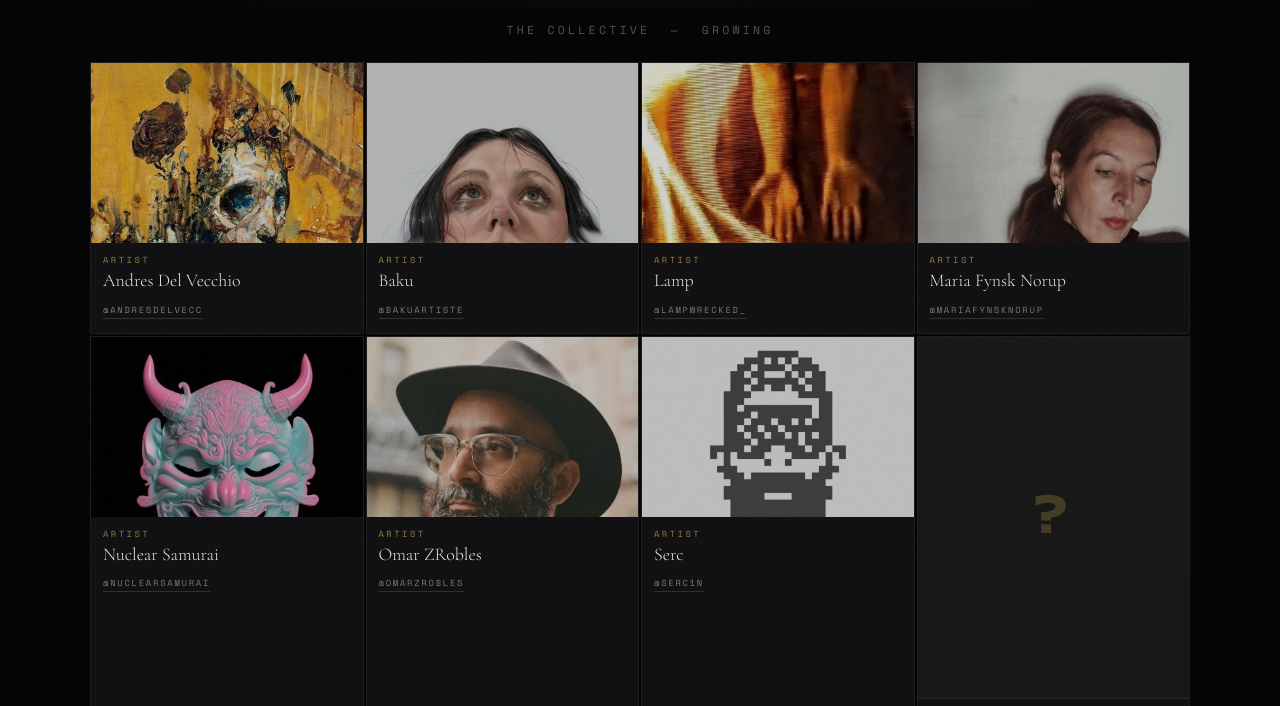
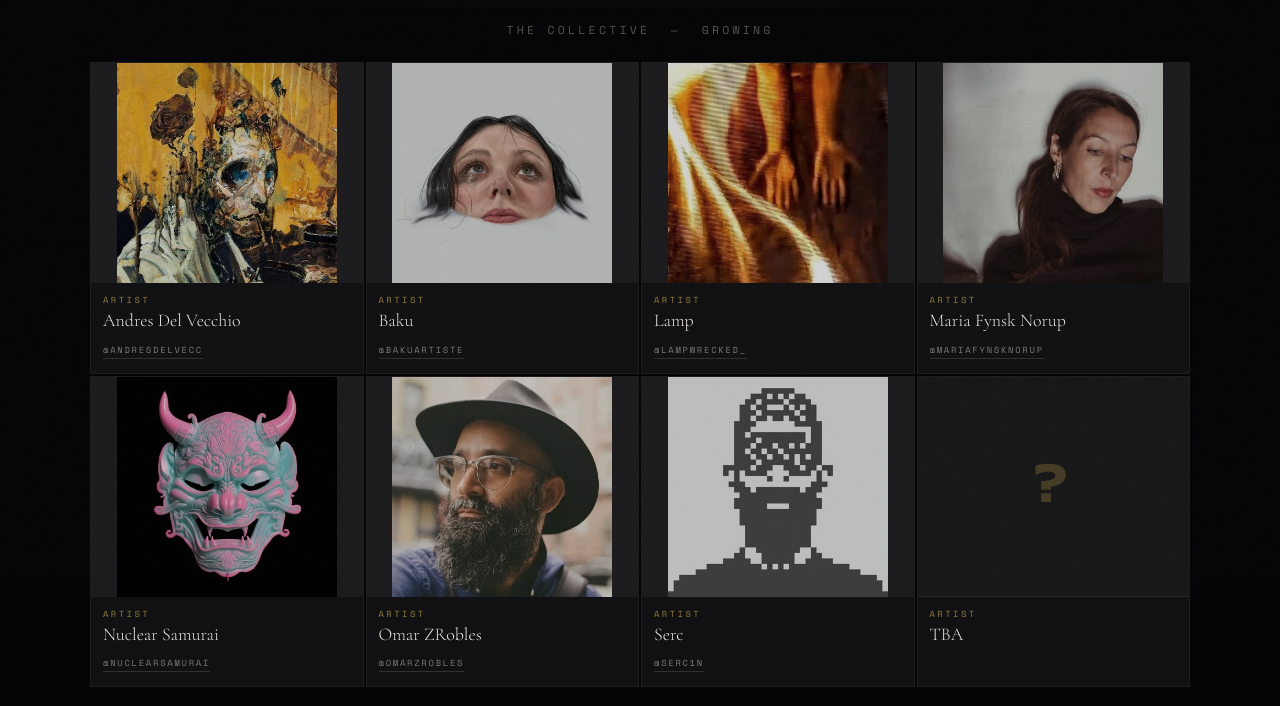
Before and after one commit to shills81/Shills, a plain HTML site: page collabs.html in a window 1280 px wide. Shown: the part 222-928 px from the top of the page. Drawn offline with nearby package versions, Linux system fonts and the light colour scheme.

Commit message:
Fix artist card thumbnails and TBD placeholder
- Switch image wrap to object-fit:contain so full images show without cropping
- TBA placeholder height matches image cards
- Rename TBD to TBA

Co-Authored-By: Claude Sonnet 4.6 <noreply@anthropic.com>

```diff
--- a/collabs.html
+++ b/collabs.html
@@ -72,12 +72,12 @@ nav{position:fixed;top:0;left:0;right:0;z-index:50;padding:28px clamp(20px,4vw,4
 .collab-card:hover::before{opacity:1;}
 
 /* Image slot */
-.collab-img-wrap{position:relative;overflow:hidden;height:clamp(130px,15vw,180px);width:100%;}
-.collab-img-wrap img{width:100%;height:100%;object-fit:cover;object-position:center top;display:block;filter:brightness(.82) grayscale(.15);transition:filter .5s,transform .7s;-webkit-user-drag:none;user-drag:none;-webkit-user-select:none;user-select:none;pointer-events:auto;}
+.collab-img-wrap{position:relative;overflow:hidden;height:clamp(160px,18vw,220px);width:100%;background:var(--mist);}
+.collab-img-wrap img{width:100%;height:100%;object-fit:contain;object-position:center center;display:block;filter:brightness(.82) grayscale(.15);transition:filter .5s,transform .7s;-webkit-user-drag:none;user-drag:none;-webkit-user-select:none;user-select:none;pointer-events:auto;}
 .collab-card:hover .collab-img-wrap img{filter:brightness(.96) grayscale(0);transform:scale(1.03);}
 
 /* Initials placeholder */
-.collab-initial{aspect-ratio:3/4;width:100%;background:rgba(232,228,222,.03);display:flex;align-items:center;justify-content:center;border-bottom:1px solid rgba(201,168,76,.1);}
+.collab-initial{height:clamp(160px,18vw,220px);width:100%;background:rgba(232,228,222,.03);display:flex;align-items:center;justify-content:center;border-bottom:1px solid rgba(201,168,76,.1);}
 .collab-initial span{font-family:'Syncopate',sans-serif;font-size:clamp(2rem,5vw,3.5rem);font-weight:700;color:var(--gold);opacity:.25;letter-spacing:.08em;}
 
 /* Card info */
@@ -256,7 +256,7 @@ img{-webkit-user-drag:none;user-drag:none;-webkit-user-select:none;user-select:n
       <div class="collab-initial" aria-hidden="true"><span>?</span></div>
       <div class="collab-info">
         <span class="collab-discipline">Artist</span>
-        <h2 class="collab-name">TBD</h2>
+        <h2 class="collab-name">TBA</h2>
       </div>
     </article>
 
```
